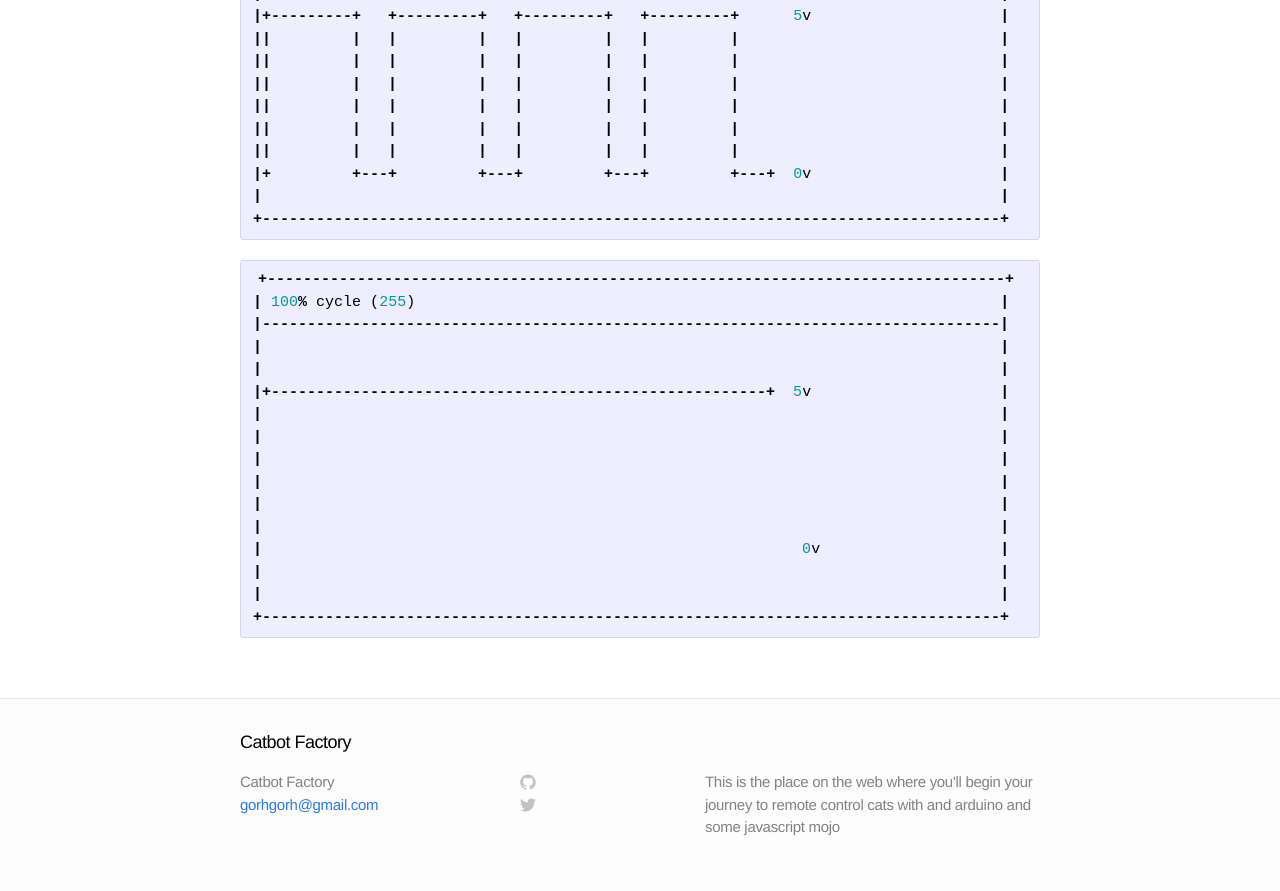
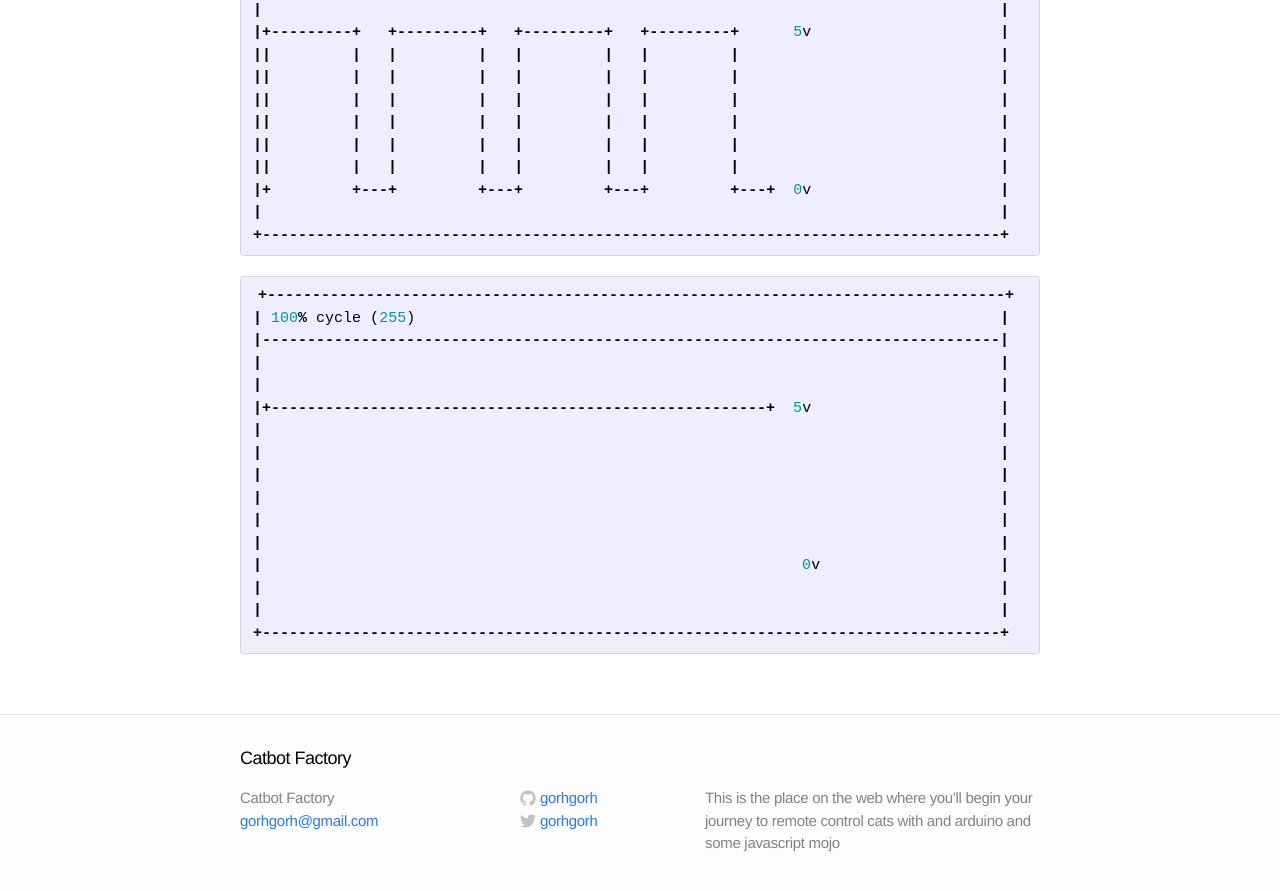
Before and after one commit to gorhgorh/LxJsCatbot, a Jekyll site: the page built from 03.misc.md, in a window 1280 px wide and 900 px high, scrolled down 1524 px. Shown: the top 891 px of the window. Built offline with Jekyll 4.4.1, drawn with Linux system fonts in a browser that asks for light colours.

Commit message:
fix config

```diff
--- a/03.misc.md
+++ b/03.misc.md
@@ -9,7 +9,7 @@ permalink: /misc/
 PWM stand for Pulse Width Modulation, it is a trick to get analog like result with your digital pins, do do so it emit a square wave by altering low and high current each cycle is divided in 256 parts, here you are my precious 8bits !!!
 more about pwm here
 
-pwm waves
+####pwm waves
 {% highlight ruby %}
 +----------------------------------------------------------------------------------+
 | 0% cycle (0)                                                                     |
--- a/_config.yml
+++ b/_config.yml
@@ -4,7 +4,7 @@ email: gorhgorh@gmail.com
 description: "This is the place on the web where you'll begin your journey to remote control cats with and arduino and some javascript mojo"
 baseurl: "/LxJsCatbot"
 url: "http://gorhgorh.github.io/LxJsCatbot/"
-
+username: "gorhgorh"
 
 # Build settings
 markdown: kramdown
```
